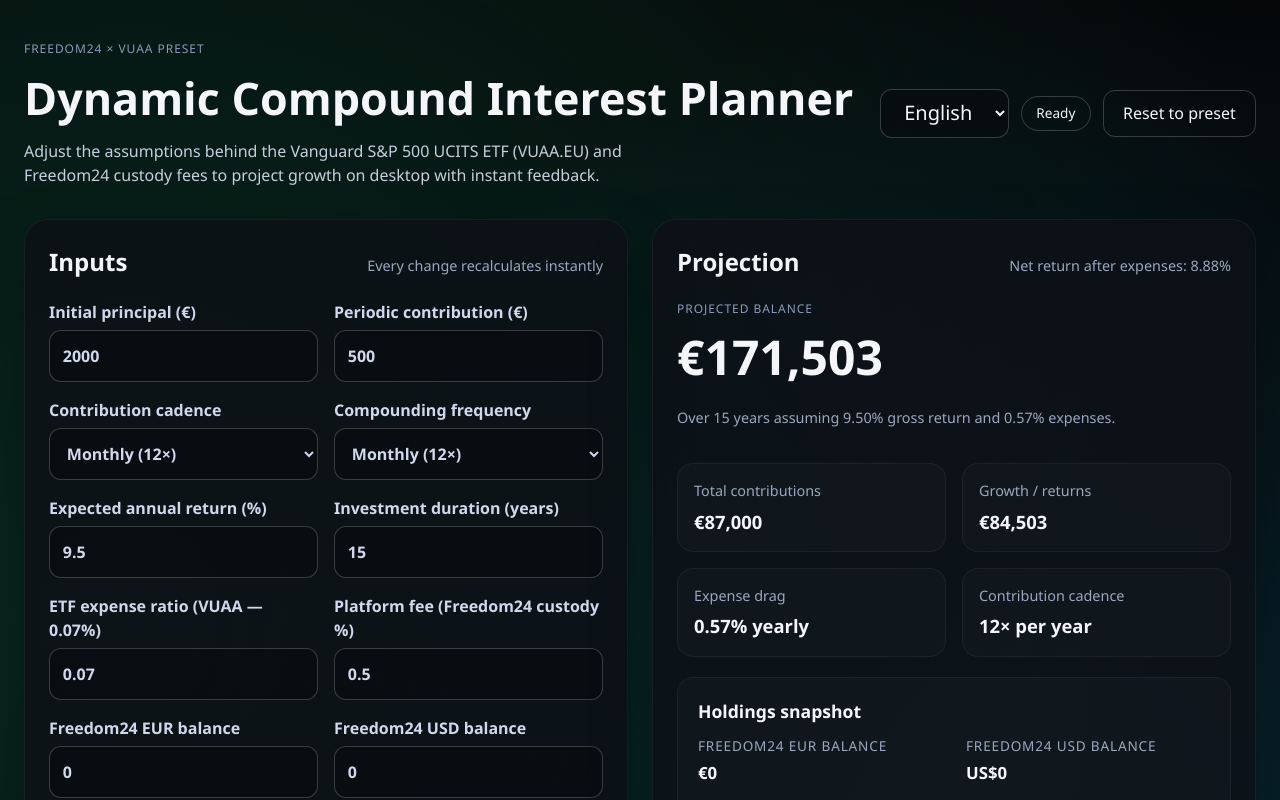
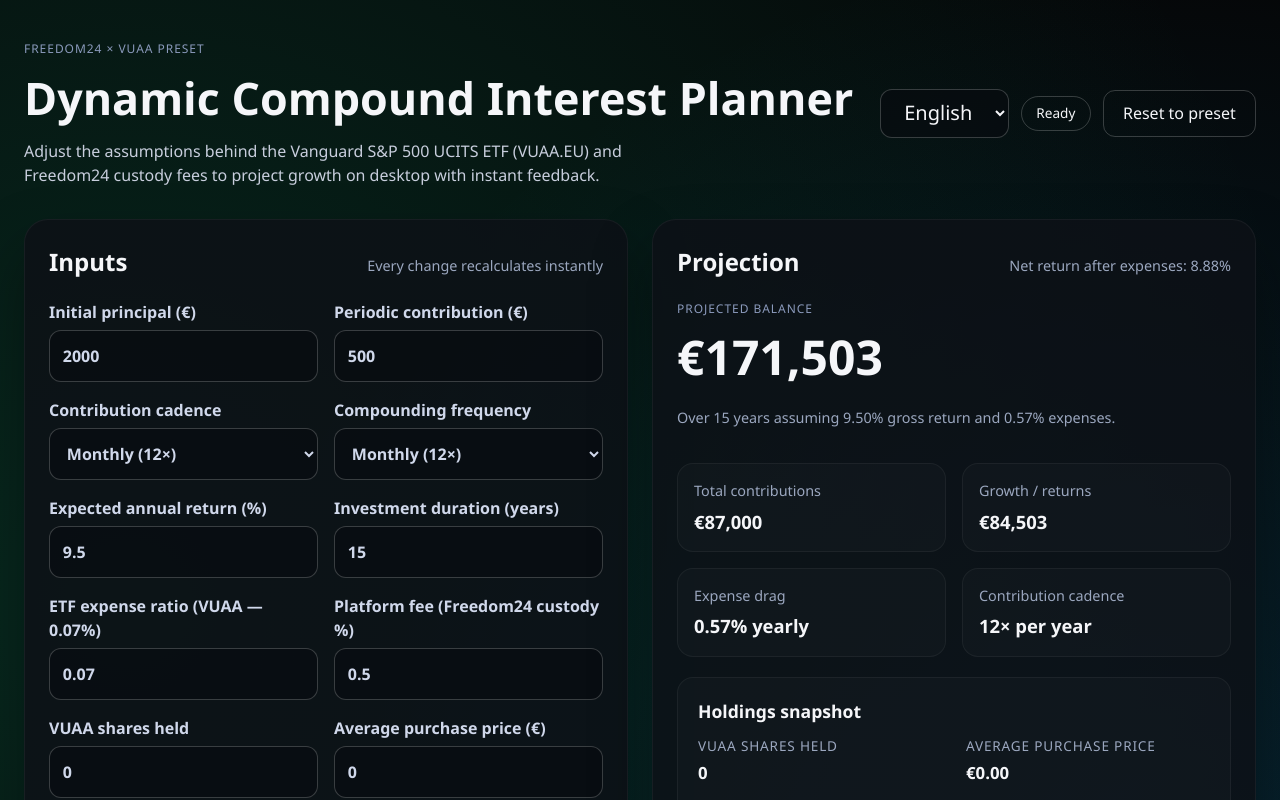
Before and after one commit to GeorgeWebDevCy/dynamic-compound-interest-calculator-desktop-app, a React app in the folder app/: page / in a window 1280 px wide. Shown: the top 800 px of the page. Built offline with nearby package versions, Linux system fonts and the light colour scheme; the HTML template or start-up script is replaced by a standard one.

Commit message:
chore: remove freedom24 balance inputs

```diff
--- a/app/src/App.tsx
+++ b/app/src/App.tsx
@@ -77,16 +77,6 @@
         currency: 'EUR',
         minimumFractionDigits: 2,
         maximumFractionDigits: 2,
-      }),
-    [locale],
-  )
-
-  const usdCurrencyFormatter = useMemo(
-    () =>
-      createPrefixedCurrencyFormatter(locale, {
-        style: 'currency',
-        currency: 'USD',
-        maximumFractionDigits: 0,
       }),
     [locale],
   )
@@ -390,28 +380,6 @@
             </label>
 
             <label>
-              <span>{t('inputs.euroBalance')}</span>
-              <input
-                type="number"
-                min={0}
-                step={50}
-                value={settings.freedom24EuroBalance}
-                onChange={handleNumericInputChange('freedom24EuroBalance')}
-              />
-            </label>
-
-            <label>
-              <span>{t('inputs.usdBalance')}</span>
-              <input
-                type="number"
-                min={0}
-                step={50}
-                value={settings.freedom24UsdBalance}
-                onChange={handleNumericInputChange('freedom24UsdBalance')}
-              />
-            </label>
-
-            <label>
               <span>{t('inputs.shareCount')}</span>
               <input
                 type="number"
@@ -502,14 +470,6 @@
             <div className="holdings-card">
               <h4>{t('projection.holdings.title')}</h4>
               <dl>
-                <div>
-                  <dt>{t('projection.holdings.euroBalance')}</dt>
-                  <dd>{currencyFormatter.format(settings.freedom24EuroBalance)}</dd>
-                </div>
-                <div>
-                  <dt>{t('projection.holdings.usdBalance')}</dt>
-                  <dd>{usdCurrencyFormatter.format(settings.freedom24UsdBalance)}</dd>
-                </div>
                 <div>
                   <dt>{t('projection.holdings.shareCount')}</dt>
                   <dd>
--- a/app/src/locales/el/translation.json
+++ b/app/src/locales/el/translation.json
@@ -21,8 +21,6 @@
     "duration": "Διάρκεια επένδυσης (έτη)",
     "expenseRatio": "Δείκτης εξόδων ETF (VUAA — 0,07%)",
     "platformFee": "Προμήθεια πλατφόρμας (Freedom24 % θεματοφυλακής)",
-    "euroBalance": "Υπόλοιπο Freedom24 σε EUR",
-    "usdBalance": "Υπόλοιπο Freedom24 σε USD",
     "shareCount": "Μετοχές VUAA",
     "purchasePrice": "Μέση τιμή αγοράς (€)",
     "purchaseDate": {
@@ -69,8 +67,6 @@
     },
     "holdings": {
       "title": "Στιγμιότυπο χαρτοφυλακίου",
-      "euroBalance": "Υπόλοιπο Freedom24 σε EUR",
-      "usdBalance": "Υπόλοιπο Freedom24 σε USD",
       "shareCount": "Μετοχές VUAA",
       "purchasePrice": "Μέση τιμή αγοράς",
       "purchaseDate": "Ημερομηνία τελευταίας αγοράς"
--- a/app/src/locales/en/translation.json
+++ b/app/src/locales/en/translation.json
@@ -21,8 +21,6 @@
     "duration": "Investment duration (years)",
     "expenseRatio": "ETF expense ratio (VUAA — 0.07%)",
     "platformFee": "Platform fee (Freedom24 custody %)",
-    "euroBalance": "Freedom24 EUR balance",
-    "usdBalance": "Freedom24 USD balance",
     "shareCount": "VUAA shares held",
     "purchasePrice": "Average purchase price (€)",
     "purchaseDate": {
@@ -69,8 +67,6 @@
     },
     "holdings": {
       "title": "Holdings snapshot",
-      "euroBalance": "Freedom24 EUR balance",
-      "usdBalance": "Freedom24 USD balance",
       "shareCount": "VUAA shares held",
       "purchasePrice": "Average purchase price",
       "purchaseDate": "Last purchase date"
--- a/app/src/shared/default-settings.json
+++ b/app/src/shared/default-settings.json
@@ -7,8 +7,6 @@
   "years": 15,
   "fundExpenseRatio": 0.07,
   "platformFee": 0.5,
-  "freedom24EuroBalance": 0,
-  "freedom24UsdBalance": 0,
   "vuaaShareCount": 0,
   "vuaaPurchasePrice": 0,
   "vuaaPurchaseDate": ""
--- a/app/src/types/finance.ts
+++ b/app/src/types/finance.ts
@@ -9,8 +9,6 @@
   years: number
   fundExpenseRatio: number
   platformFee: number
-  freedom24EuroBalance: number
-  freedom24UsdBalance: number
   vuaaShareCount: number
   vuaaPurchasePrice: number
   vuaaPurchaseDate: string
```
